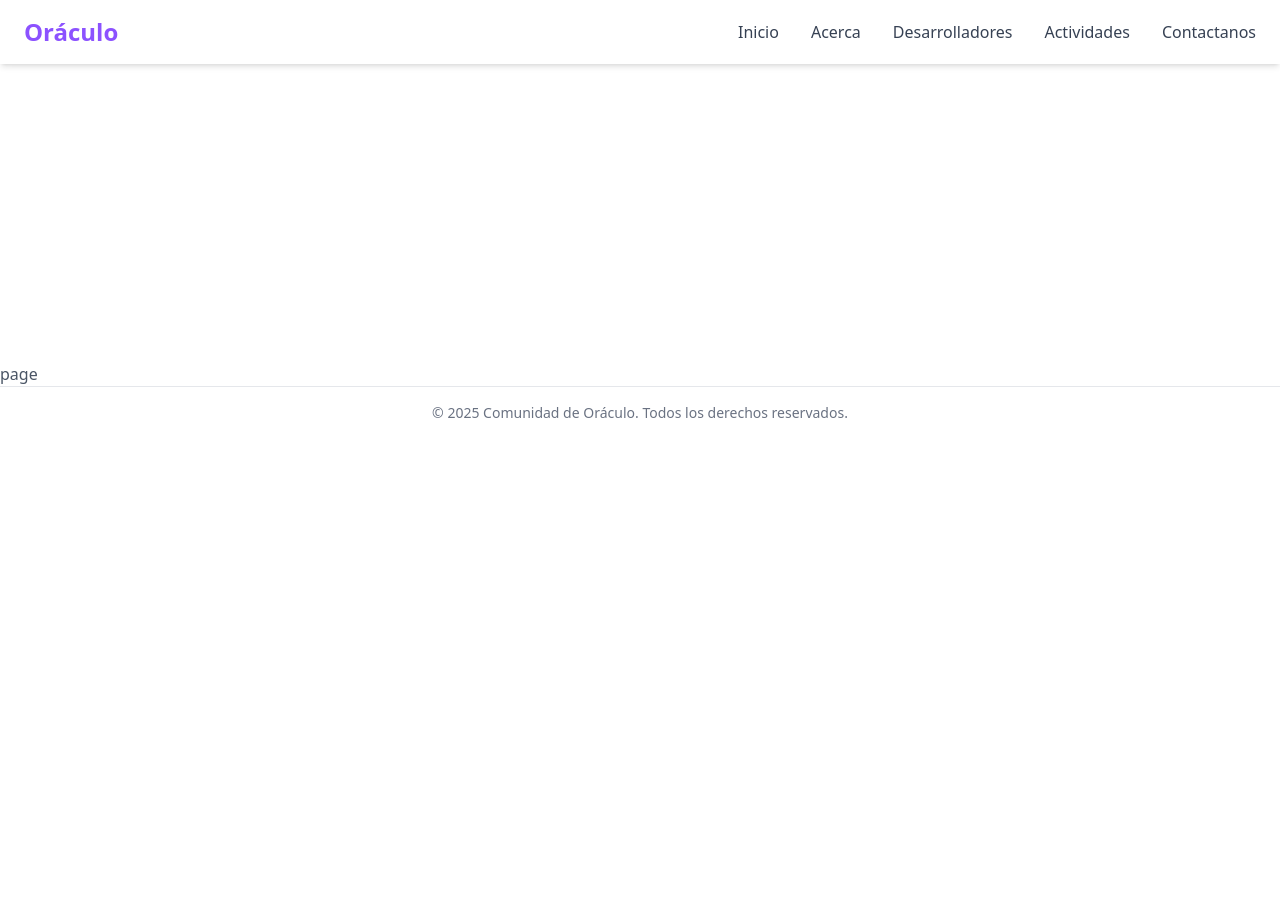
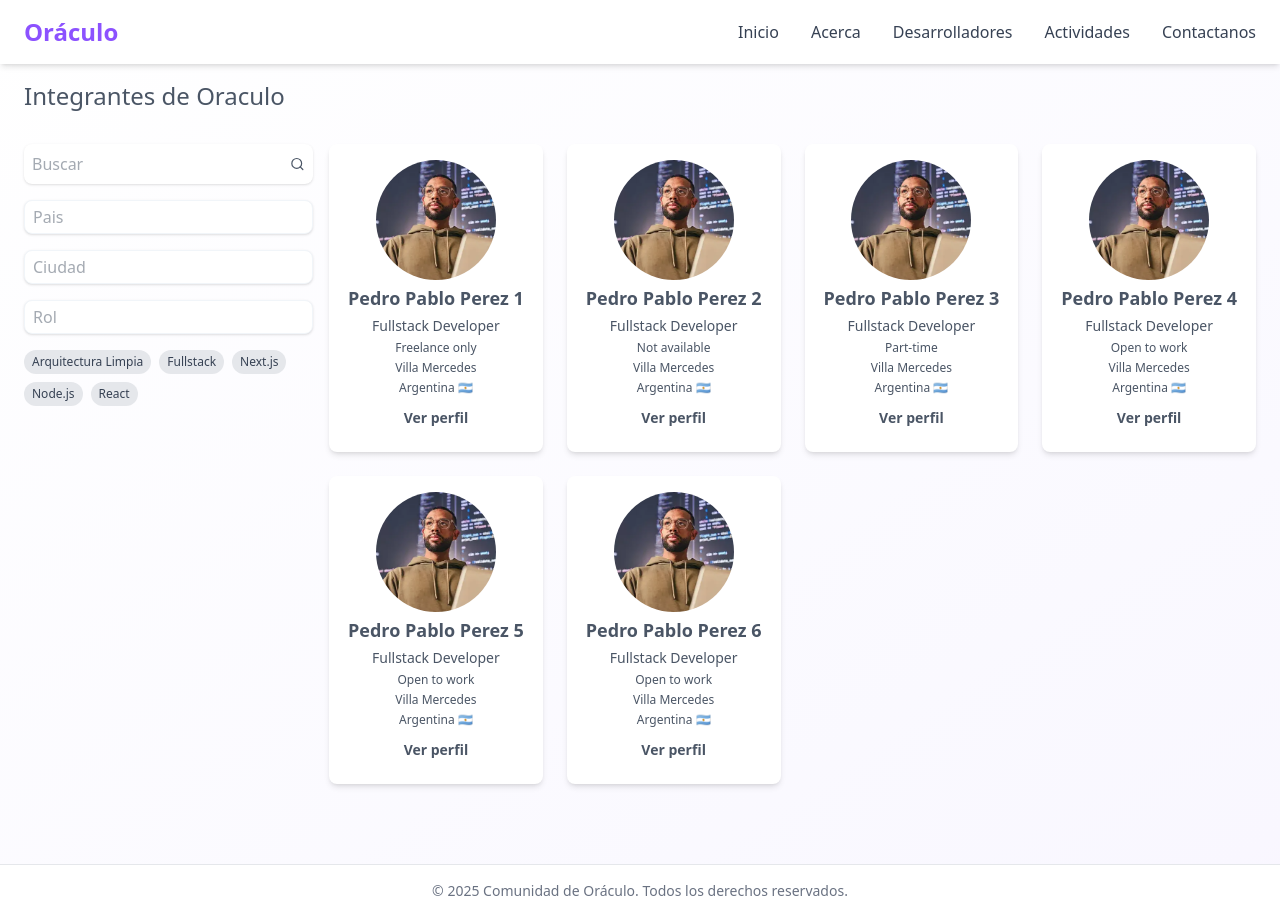
Before and after one commit to Comunidad-del-Oraculo/officialweb, a Next.js app: page /developers in a window 1280 px wide. Before the commit the page ends 800 px from the top, so only its background shows below. Built offline with nearby package versions, Linux system fonts and the light colour scheme.

Commit message:
add developers page

```diff
--- /dev/null
+++ b/app/developers/components/AsideFilter.tsx
@@ -0,0 +1,52 @@
+"use client";
+import { FiSearch } from "react-icons/fi";
+import FilterInput from "./FilterInput";
+import {
+  getAllDevelopers,
+  getUniqueValues,
+} from "@/lib/functions/getDevelopers";
+import { useDevsFilters } from "@/store/useDevsFilters";
+import { Developer } from "@/lib/types";
+import TagFilter from "./TagFilter";
+const AsideFilter = () => {
+  const setFilter = useDevsFilters((state) => state.setFilter);
+  const filter = useDevsFilters();
+  const developers: Developer[] = getAllDevelopers();
+  return (
+    <div className="flex flex-col max-w-4xl mb-8 gap-4">
+      <div className="flex gap-2 shadow bg-white hover:shadow-lg focus:shadow-lg rounded-lg items-center g p-2">
+        <input
+          type="text"
+          placeholder="Buscar"
+          className="w-full outline-none"
+        />
+        <FiSearch />
+      </div>
+
+      <FilterInput
+        label="Pais"
+        value={filter.country}
+        options={getUniqueValues(developers, (dev) => dev.location.country)}
+        onSelect={(value) => setFilter("country", value)}
+      />
+
+      <FilterInput
+        label="Ciudad"
+        value={filter.city}
+        options={getUniqueValues(developers, (dev) => dev.location.city)}
+        onSelect={(value) => setFilter("city", value)}
+      />
+
+      <FilterInput
+        label="Rol"
+        value={filter.role}
+        options={getUniqueValues(developers, (dev) => dev.role)}
+        onSelect={(value) => setFilter("role", value)}
+      />
+
+      <TagFilter tags={getUniqueValues(developers, (dev) => dev.tags)} />
+    </div>
+  );
+};
+
+export default AsideFilter;
--- /dev/null
+++ b/app/developers/components/AvailabilitySelect.tsx
@@ -0,0 +1,24 @@
+interface AvailabilityProps {
+  value?: string;
+  options: string[];
+  onChange: (value: string) => void;
+}
+
+const AvailabilitySelect = ({
+  value,
+  options,
+  onChange,
+}: AvailabilityProps) => {
+  return (
+    <div>
+      <select value={value || ""} onChange={(e) => onChange(e.target.value)}>
+        <option value="">Todas</option>
+        {options.map((option) => (
+          <option key={option}>{option}</option>
+        ))}
+      </select>
+    </div>
+  );
+};
+
+export default AvailabilitySelect;
--- /dev/null
+++ b/app/developers/components/DevCard.tsx
@@ -0,0 +1,47 @@
+"use client";
+import Image from "next/image";
+import Link from "next/link";
+import { useDevsFilters } from "@/store/useDevsFilters";
+import { getCountryFlag } from "@/lib/functions/flat";
+import {
+  filterDevelopers,
+  getAllDevelopers,
+} from "@/lib/functions/getDevelopers";
+
+const DevCard = () => {
+  const filters = useDevsFilters();
+  const filtered = filterDevelopers(getAllDevelopers(), filters);
+  return (
+    <div className="w-full h-full max-w-6xl grid grid-cols-1 sm:grid-cols-2 md:grid-cols-3 lg:grid-cols-4 gap-6">
+      {filtered.map((developer) => (
+        <Link
+          key={developer.username}
+          href={`/developers/${developer.username}`}
+          className="flex flex-col bg-white p-4 justify-center items-center gap-1 rounded-lg text-sm font-light hover:scale-105 transition-all duration-300 shadow-md hover:shadow-lg "
+        >
+          <Image
+            src={developer.avatar}
+            width={100}
+            height={100}
+            alt={`Foto perfil de ${developer.name}`}
+            className="rounded-full w-30 h-30 object-cover"
+          />
+          <h3 className="text-lg font-semibold">{developer.name}</h3>
+          <p className="font-light">{developer.role}</p>
+          <p className="text-xs">{developer.availability}</p>
+          <p className="text-xs">{developer.location.city} </p>
+          <p className="text-xs">
+            {developer.location.country +
+              " " +
+              getCountryFlag(developer.location.country)}
+          </p>
+          <p className="py-2 font-semibold cursor-pointer hover:text-accent">
+            Ver perfil
+          </p>
+        </Link>
+      ))}
+    </div>
+  );
+};
+
+export default DevCard;
--- /dev/null
+++ b/app/developers/components/FilterInput.tsx
@@ -0,0 +1,47 @@
+"use client";
+import { useState } from "react";
+
+interface Props {
+  label: string;
+  value?: string;
+  options: string[];
+  onSelect: (value: string) => void;
+}
+
+const FilterInput = ({ label, value, options, onSelect }: Props) => {
+  const [query, setQuery] = useState("");
+
+  const visibleOptions = options.filter((option) =>
+    option.toLowerCase().includes((query || value || "").toLowerCase())
+  );
+
+  return (
+    <div className="relative w-full">
+      <input
+        type="text"
+        value={query || value || ""}
+        placeholder={label}
+        onChange={(e) => setQuery(e.target.value)}
+        className="w-full shadow border border-slate-100 rounded-lg px-2 py-1 bg-white"
+      />
+      {query && (
+        <ul className="absolute z-10 bg-white border border-slate-100 rounded-lg w-full mt-1 max-h-40 overflow-auto shadow">
+          {visibleOptions.map((option) => (
+            <li
+              key={option}
+              className="px-2 py-1 hover:bg-accent/10 cursor-pointer"
+              onClick={() => {
+                onSelect(option);
+                setQuery("");
+              }}
+            >
+              {option}
+            </li>
+          ))}
+        </ul>
+      )}
+    </div>
+  );
+};
+
+export default FilterInput;
--- /dev/null
+++ b/app/developers/components/TagFilter.tsx
@@ -0,0 +1,29 @@
+"use client";
+import { useDevsFilters } from "@/store/useDevsFilters";
+
+const TagFilter = ({ tags }: { tags: string[] }) => {
+  const { tags: selected, toggleTag } = useDevsFilters();
+
+  return (
+    <div className="flex flex-wrap gap-2">
+      {tags.map((tag) => {
+        const active = selected?.includes(tag);
+        return (
+          <button
+            key={tag}
+            onClick={() => toggleTag(tag)}
+            className={`px-2 py-1 rounded-full text-xs transition-all duration-300 ${
+              active
+                ? "bg-accent text-white"
+                : "bg-gray-200 text-gray-700 hover:bg-gray-300"
+            }`}
+          >
+            {tag}
+          </button>
+        );
+      })}
+    </div>
+  );
+};
+
+export default TagFilter;
--- a/app/developers/page.tsx
+++ b/app/developers/page.tsx
@@ -1,5 +1,18 @@
+import AsideFilter from "./components/AsideFilter";
+import DevCard from "./components/DevCard";
+
 const page = () => {
-  return <div>page</div>;
+  return (
+    <div className="flex flex-col flex-1 w-full h-full items-center bg-linear-to-tl from-accent/5 to-white">
+      <div className="flex flex-col py-20 px-6">
+        <h2 className="text-2xl text-start">Integrantes de Oraculo</h2>
+        <div className="flex w-full gap-4 mt-8">
+          <AsideFilter />
+          <DevCard />
+        </div>
+      </div>
+    </div>
+  );
 };
 
 export default page;
```
